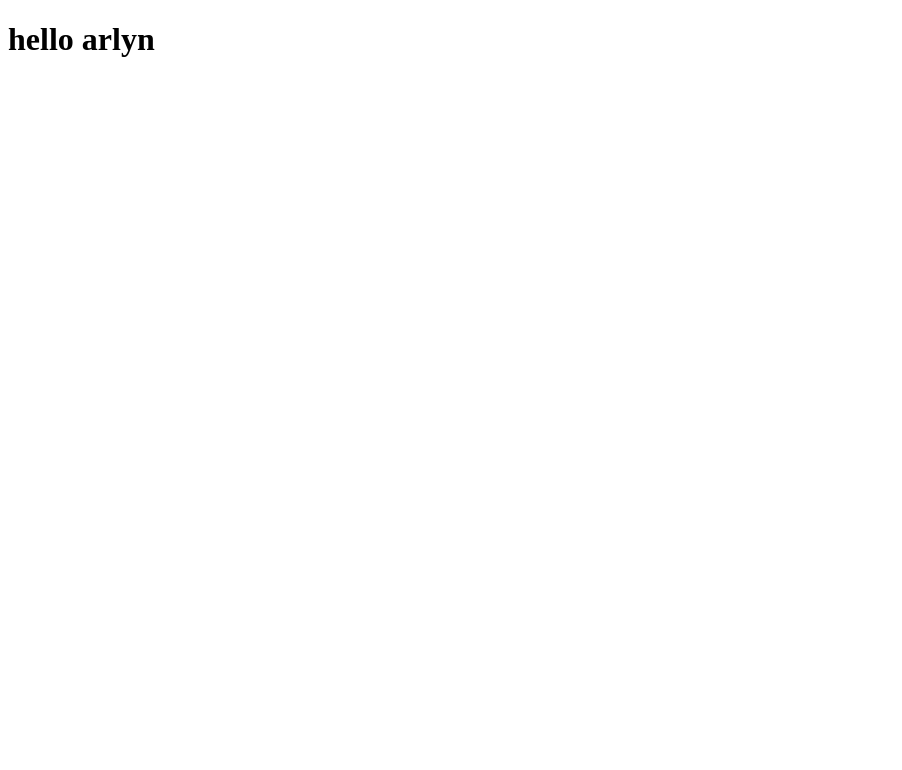
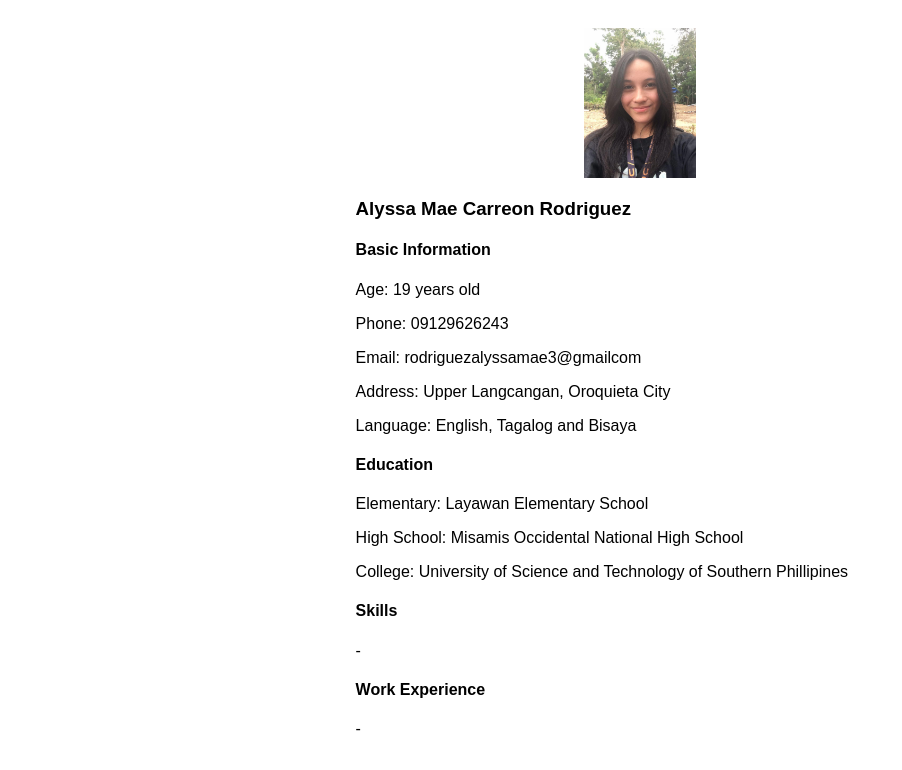
Before and after one commit to arlynbaluyos/CV, a plain HTML site: page alyssa.html in a window 1280 px wide. Shown: the whole page, without its empty margins (0-902 px from the left). Drawn offline with Linux system fonts and the light colour scheme.

Commit message:
alyssa info

```diff
--- a/alyssa.html
+++ b/alyssa.html
@@ -1,12 +1,57 @@
 <!DOCTYPE html>
 <html lang="en">
 <head>
-    <meta charset="UTF-8">
+  <meta charset="UTF-8">
     <meta name="viewport" content="width=device-width, initial-scale=1.0">
-    <title>Document</title>
+<title>Cirriculum Vitae</title >
+    <style>
+        body {
+          font-family: sans-serif;
+        }
+        .container {
+          display: flex;
+          justify-content: space-around;
+        }
+        .section {
+          width: 45%;
+          padding: 20px;
+        }
+        .profile-picture {
+          display: flex;
+          justify-content: center;
+          align-items: center;
+          height: 150px;
+          margin-bottom: 20px;
+        }
+        .profile-picture img {
+          max-width: 100%;
+          max-height: 100%;
+        }
+        </style>
 </head>
 <body>
-    <h1>hello arlyn
-    </h1>
+
+<div class="container">
+  <div class="section">
+    <div class="profile-picture">
+        <img src="IMG_20240524_211314_044.jpg" alt="Profile Picture">
+    </div>
+    <h3>Alyssa Mae Carreon Rodriguez  </h3>
+    <h4>Basic Information</h4>
+    <p>Age: 19 years old </p>
+    <p>Phone: 09129626243</p>
+    <p>Email: rodriguezalyssamae3@gmailcom</p>
+    <p>Address: Upper Langcangan, Oroquieta City </p>
+    <p>Language: English, Tagalog and Bisaya</p>
+    <h4>Education</h4>
+    <p>Elementary: Layawan Elementary School </p>
+    <p>High School: Misamis Occidental National High School</p>
+    <p>College: University of Science and Technology of Southern Phillipines</p>
+    <h4>Skills</h4>
+    <p>-</p>
+    <h4>Work Experience</h4>
+    <p>-</p>
+  </div>
+
 </body>
 </html>
--- /dev/null
+++ b/style.css
@@ -0,0 +1,61 @@
+body {
+    font-family: 'Arial', sans-serif;
+    line-height: 1.6;
+    margin: 20px;
+    background-color: #f8f8f8;
+    color: #333;
+  }
+
+  .container {
+    display: flex;
+    justify-content: space-around;
+    max-width: 1000px;
+    margin: 0 auto;
+  }
+
+  .section {
+    width: 45%;
+    padding: 20px;
+    background-color: white;
+    border-radius: 5px;
+    box-shadow: 0 2px 5px rgba(0, 0, 0, 0.1);
+  }
+
+  .profile-picture {
+    display: flex;
+    justify-content: center;
+    align-items: center;
+    height: 180px;
+    margin-bottom: 20px;
+  }
+
+  .profile-picture img  {
+    max-width: 150px;
+    max-height: auto;
+  }
+
+  h3 {
+    font-size: 1.5em;
+    margin-bottom: 10px;
+    color: #007bff;
+  }
+
+  h4 {
+    font-size: 1.2em;
+    margin-bottom: 5px;
+    font-weight: bold;
+  }
+
+  p {
+    margin-bottom: 5px;
+  }
+
+
+  @media (max-width: 768px) {
+    .container {
+      flex-direction: column;
+    }
+    .section {
+      width: 100%;
+    }
+  }
```
Also changed, not shown: IMG_20240524_211314_044.jpg (added).
